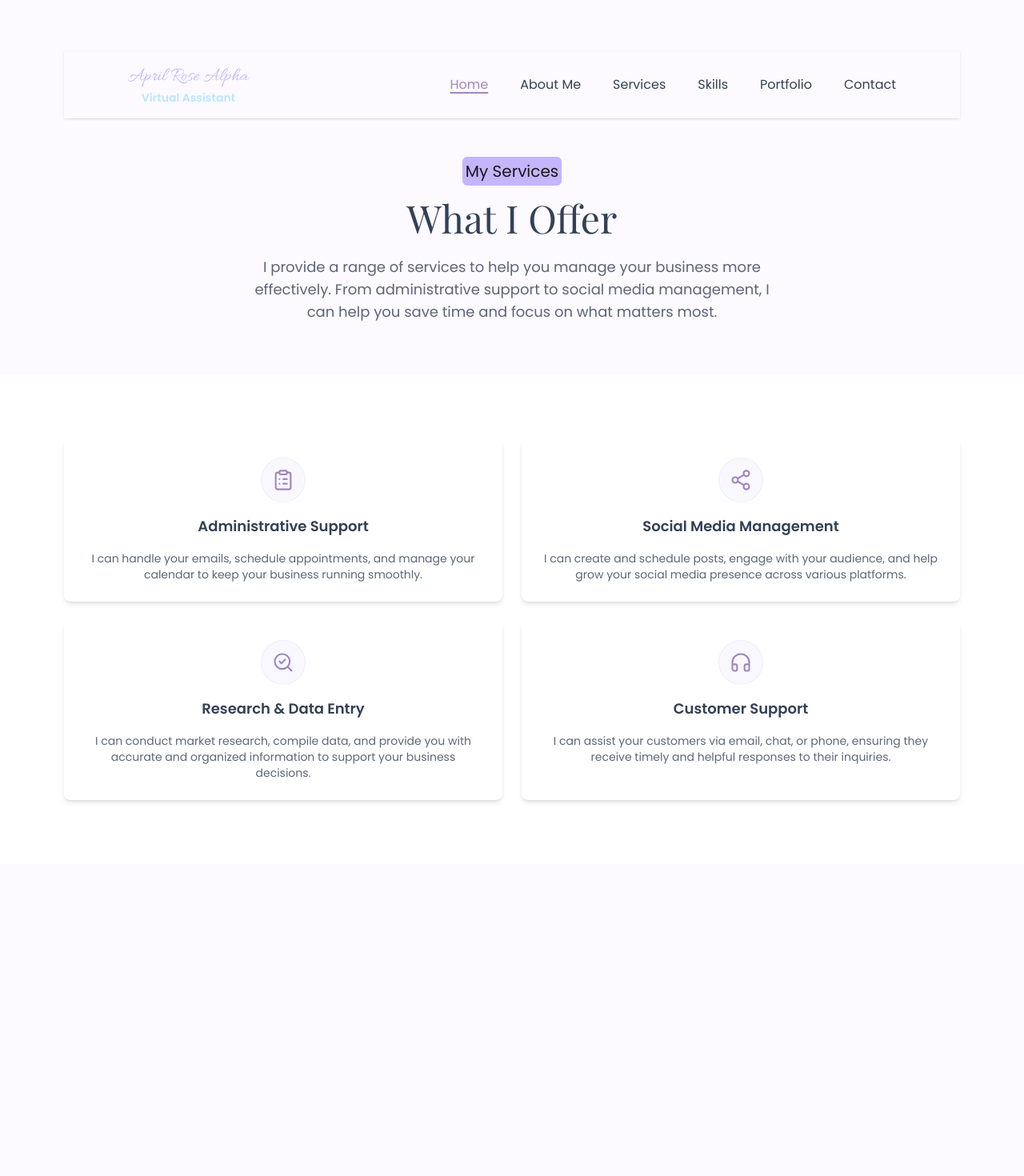
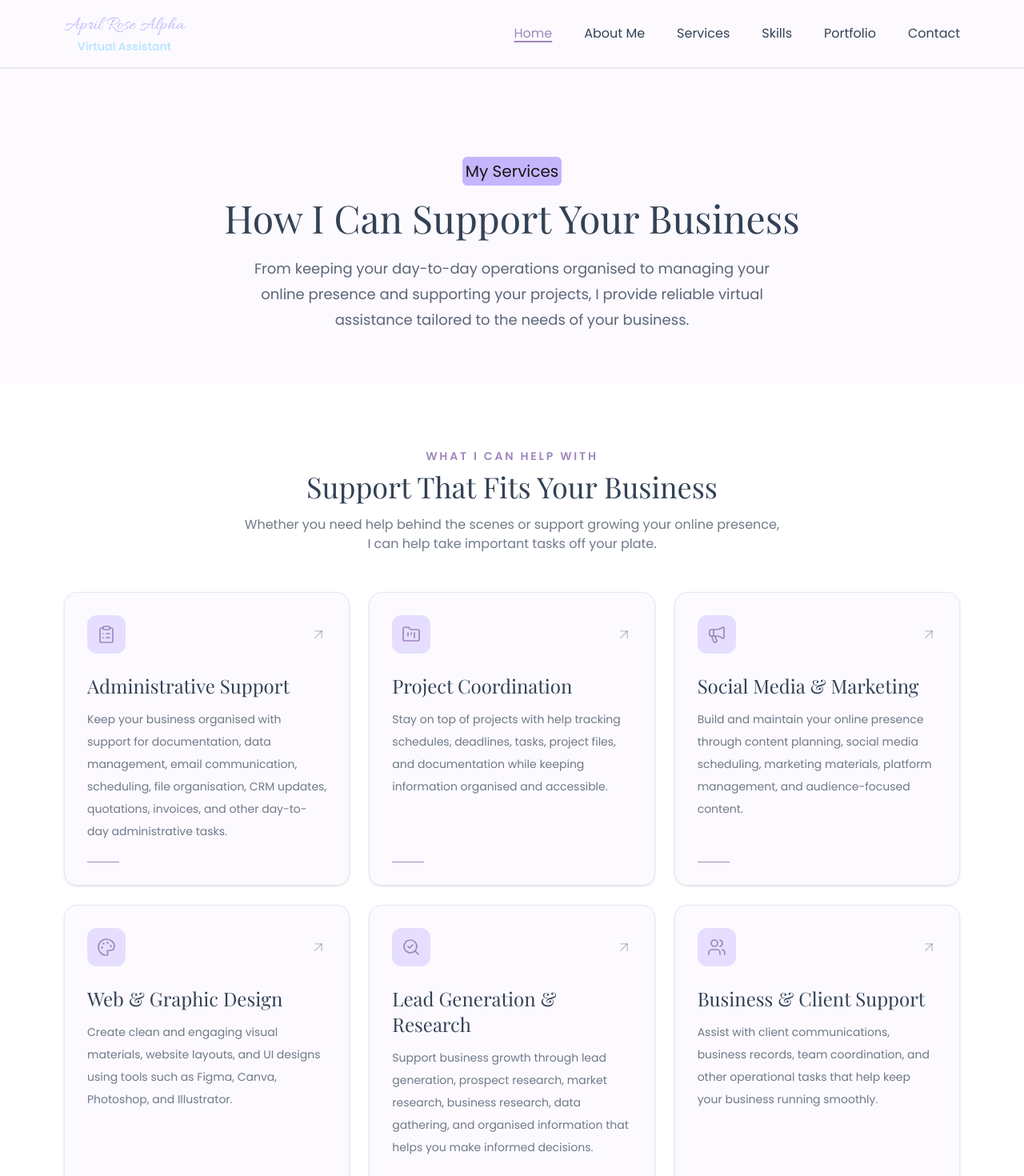
Before and after one commit to Jahjah07/april-rose-alpha-portfolio, a Next.js app: page /pages/ServicesPage in a window 1280 px wide. Shown: the top 1470 px of the page at 80% size. Before the commit the page ends 1080 px from the top, so only its background shows below. Built offline with nearby package versions, Linux system fonts and the light colour scheme.

Commit message:
updated services page

```diff
--- a/app/pages/ServicesPage/components/ServiceCard.tsx
+++ b/app/pages/ServicesPage/components/ServiceCard.tsx
@@ -1,4 +1,5 @@
-import type { LucideIcon } from "lucide-react";
+import { LucideIcon, ArrowUpRight } from "lucide-react";
+import { MotionButton } from "@/app/components/Motion";
 
 interface ServiceCardProps {
   icon: LucideIcon;
@@ -6,16 +7,41 @@ interface ServiceCardProps {
   description: string;
 }
 
-export default function ServiceCard({ icon, title, description }: ServiceCardProps) {
-  const Icon = icon;
+export default function ServiceCard({
+  icon: Icon,
+  title,
+  description,
+}: ServiceCardProps) {
+  return (
+    <MotionButton
+      whileHover={{ y: -5 }}
+      className="group h-full w-full text-left"
+    >
+      <div className="flex h-full flex-col rounded-2xl border border-slate-200 bg-background p-7 shadow-sm transition-shadow duration-300 group-hover:shadow-lg">
+        <div className="mb-6 flex items-center justify-between">
+          <div className="flex h-12 w-12 items-center justify-center rounded-xl bg-secondary/40">
+            <Icon
+              className="h-6 w-6 text-primary"
+              strokeWidth={1.7}
+            />
+          </div>
 
-  return (
-    <div className="flex flex-col items-center gap-4 rounded-lg bg-white p-6 shadow-md transition hover:shadow-lg">
-      <div className="flex h-14 w-14 items-center justify-center rounded-full border border-secondary/20 bg-secondary/10 text-primary">
-        <Icon aria-hidden="true" className="h-7 w-7" strokeWidth={1.8} />
+          <ArrowUpRight
+            className="h-5 w-5 text-dark/30 transition-all duration-300 group-hover:-translate-y-1 group-hover:translate-x-1 group-hover:text-primary"
+            strokeWidth={1.7}
+          />
+        </div>
+
+        <h3 className="text-2xl font-playfair text-dark">
+          {title}
+        </h3>
+
+        <p className="mt-3 flex-1 font-poppins text-sm leading-7 text-dark/70">
+          {description}
+        </p>
+
+        <div className="mt-6 h-px w-10 bg-primary transition-all duration-300 group-hover:w-16" />
       </div>
-      <h3 className="text-lg font-semibold text-dark text-center">{title}</h3>
-      <p className="text-sm text-dark/80 font-poppins text-center">{description}</p>
-    </div>
+    </MotionButton>
   );
 }
--- a/app/pages/ServicesPage/components/ServicesHeader.tsx
+++ b/app/pages/ServicesPage/components/ServicesHeader.tsx
@@ -1,18 +1,22 @@
-import Header from "../../../components/Header";
-
 export default function ServicesHeader() {
   return (
-    <section id="services-header" className="py-16 px-6 lg:px-20 bg-background">
-      <Header />
-      <div className="max-w-4xl mx-auto text-center mt-12">
-        <div className="bg-secondary p-1 rounded-md mb-4 inline-block">
+    <section
+      id="services-header"
+      className="bg-background px-6 py-16 lg:px-20"
+    >
+      <div className="mx-auto mt-12 max-w-4xl text-center">
+        <div className="mb-4 inline-block rounded-md bg-secondary p-1">
           <p className="text-xl text-playfair">My Services</p>
         </div>
-        <h1 className="text-5xl font-playfair text-dark mb-6">What I Offer</h1>
-        <p className="text-lg text-dark/80 font-poppins max-w-2xl mx-auto">
-          I provide a range of services to help you manage your business more effectively.
-          From administrative support to social media management, I can help you save time
-          and focus on what matters most.
+
+        <h1 className="mb-6 text-5xl font-playfair text-dark">
+          How I Can Support Your Business
+        </h1>
+
+        <p className="mx-auto max-w-2xl font-poppins text-lg leading-8 text-dark/80">
+          From keeping your day-to-day operations organised to managing your
+          online presence and supporting your projects, I provide reliable
+          virtual assistance tailored to the needs of your business.
         </p>
       </div>
     </section>
--- a/app/pages/ServicesPage/components/ServicesList.tsx
+++ b/app/pages/ServicesPage/components/ServicesList.tsx
@@ -1,37 +1,78 @@
 import ServiceCard from "./ServiceCard";
-import { ClipboardList, Headphones, SearchCheck, Share2 } from "lucide-react";
+import {
+  ClipboardList,
+  FolderKanban,
+  Megaphone,
+  Palette,
+  SearchCheck,
+  Users,
+} from "lucide-react";
 
 export default function ServicesList() {
   const services = [
     {
       icon: ClipboardList,
       title: "Administrative Support",
-      description: "I can handle your emails, schedule appointments, and manage your calendar to keep your business running smoothly."
+      description:
+        "Keep your business organised with support for documentation, data management, email communication, scheduling, file organisation, CRM updates, quotations, invoices, and other day-to-day administrative tasks.",
     },
     {
-      icon: Share2,
-      title: "Social Media Management",
-      description: "I can create and schedule posts, engage with your audience, and help grow your social media presence across various platforms."
+      icon: FolderKanban,
+      title: "Project Coordination",
+      description:
+        "Stay on top of projects with help tracking schedules, deadlines, tasks, project files, and documentation while keeping information organised and accessible.",
+    },
+    {
+      icon: Megaphone,
+      title: "Social Media & Marketing",
+      description:
+        "Build and maintain your online presence through content planning, social media scheduling, marketing materials, platform management, and audience-focused content.",
+    },
+    {
+      icon: Palette,
+      title: "Web & Graphic Design",
+      description:
+        "Create clean and engaging visual materials, website layouts, and UI designs using tools such as Figma, Canva, Photoshop, and Illustrator.",
     },
     {
       icon: SearchCheck,
-      title: "Research & Data Entry",
-      description: "I can conduct market research, compile data, and provide you with accurate and organized information to support your business decisions."
+      title: "Lead Generation & Research",
+      description:
+        "Support business growth through lead generation, prospect research, market research, business research, data gathering, and organised information that helps you make informed decisions.",
     },
     {
-      icon: Headphones,
-      title: "Customer Support",
-      description: "I can assist your customers via email, chat, or phone, ensuring they receive timely and helpful responses to their inquiries."
-    }
+      icon: Users,
+      title: "Business & Client Support",
+      description:
+        "Assist with client communications, business records, team coordination, and other operational tasks that help keep your business running smoothly.",
+    },
   ];
 
   return (
-    <section id="services-list" className="py-20 px-6 lg:px-20 bg-white">
-      <div className="max-w-6xl mx-auto">
-        <div className="grid grid-cols-1 gap-6 sm:grid-cols-2">
-          {services.map((service, index) => (
+    <section
+      id="services-list"
+      className="bg-white px-6 py-20 lg:px-20"
+    >
+      <div className="mx-auto max-w-6xl">
+        <div className="mb-12 text-center">
+          <p className="font-poppins text-sm font-semibold uppercase tracking-[0.2em] text-primary">
+            What I Can Help With
+          </p>
+
+          <h2 className="mt-2 text-3xl font-playfair text-dark md:text-4xl">
+            Support That Fits Your Business
+          </h2>
+
+          <p className="mx-auto mt-4 max-w-2xl font-poppins text-dark/70">
+            Whether you need help behind the scenes or support growing your
+            online presence, I can help take important tasks off your plate.
+          </p>
+        </div>
+
+        <div className="grid grid-cols-1 gap-6 md:grid-cols-2 lg:grid-cols-3">
+          {services.map((service) => (
             <ServiceCard
-              key={index}
+              key={service.title}
               icon={service.icon}
               title={service.title}
               description={service.description}
--- a/app/pages/ServicesPage/page.tsx
+++ b/app/pages/ServicesPage/page.tsx
@@ -1,11 +1,22 @@
+import Header from "@/app/components/Header";
 import ServicesHeader from "./components/ServicesHeader";
 import ServicesList from "./components/ServicesList";
+import CTA from "@/app/components/CTA";
+import Footer from "@/app/components/Footer";
 
 export default function ServicesPage() {
   return (
     <main>
+      <Header />
       <ServicesHeader />
       <ServicesList />
+      <CTA
+        title="Ready to Take Some Work Off Your Plate?"
+        description="Let me handle the administrative, marketing, and day-to-day tasks so you can spend more time focusing on your business."
+        buttonText="Let’s Work Together"
+        buttonHref="/contact"
+      />
+      <Footer />
     </main>
   );
 }
```
